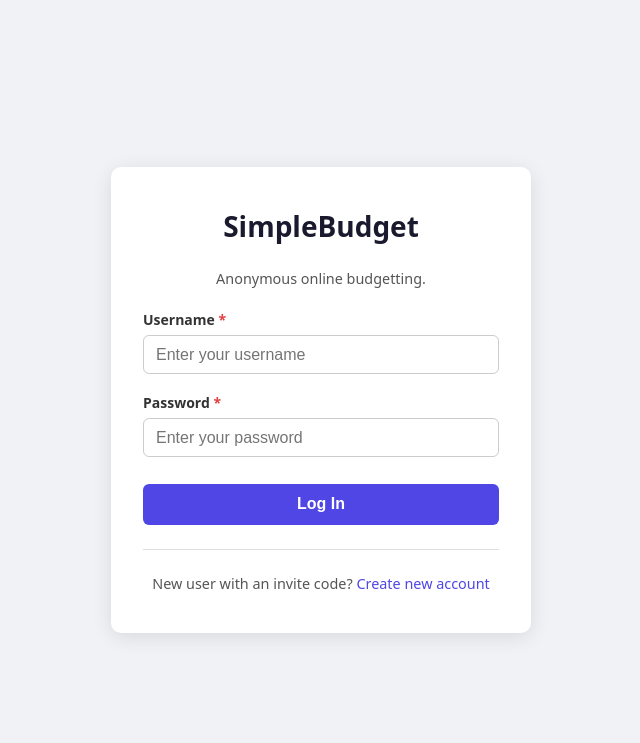
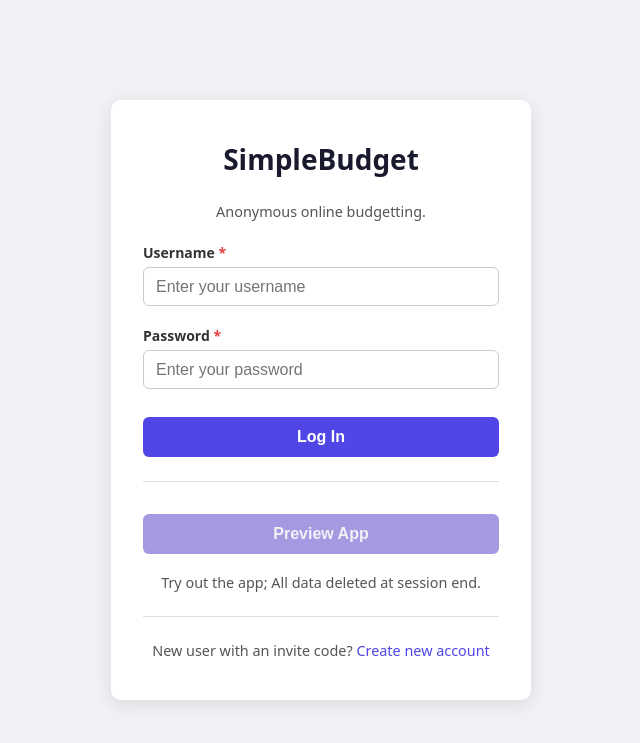
Before and after one commit to ref3rtado/Simple_Budget, a FastAPI app: page / in a window 1280 px wide. Shown: the top 743 px of the page, without its empty margins (319-959 px from the left). Run offline with FastAPI, Linux system fonts and the light colour scheme; some libraries are stand-ins or nearby versions.

Commit message:
add button for previews / temp accounts

```diff
--- a/sb_app/src/view/templates/index.html
+++ b/sb_app/src/view/templates/index.html
@@ -43,6 +43,11 @@
 
         <button type="submit" class="btn-primary">Log In</button>
     </form>
+    <hr>
+    <button id="temp-account-button" class="btn-primary"
+            hx-post="/user/create_temp_user">Preview App</button>
+
+    <p><br>Try out the app; All data deleted at session end.</p>
 
     <hr>
     <p>New user with an invite code? <a href="/new_user">Create new account</a></p>
```
